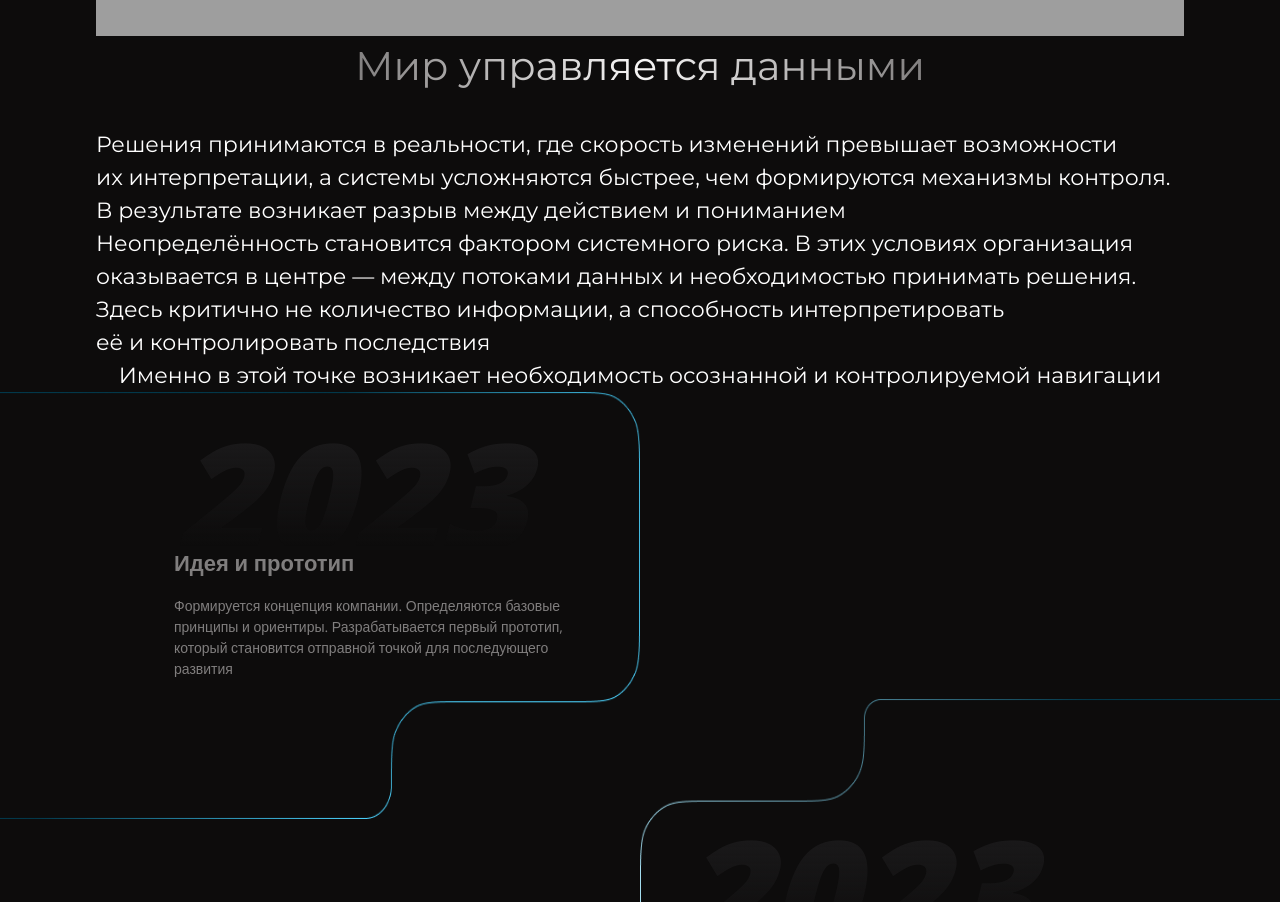
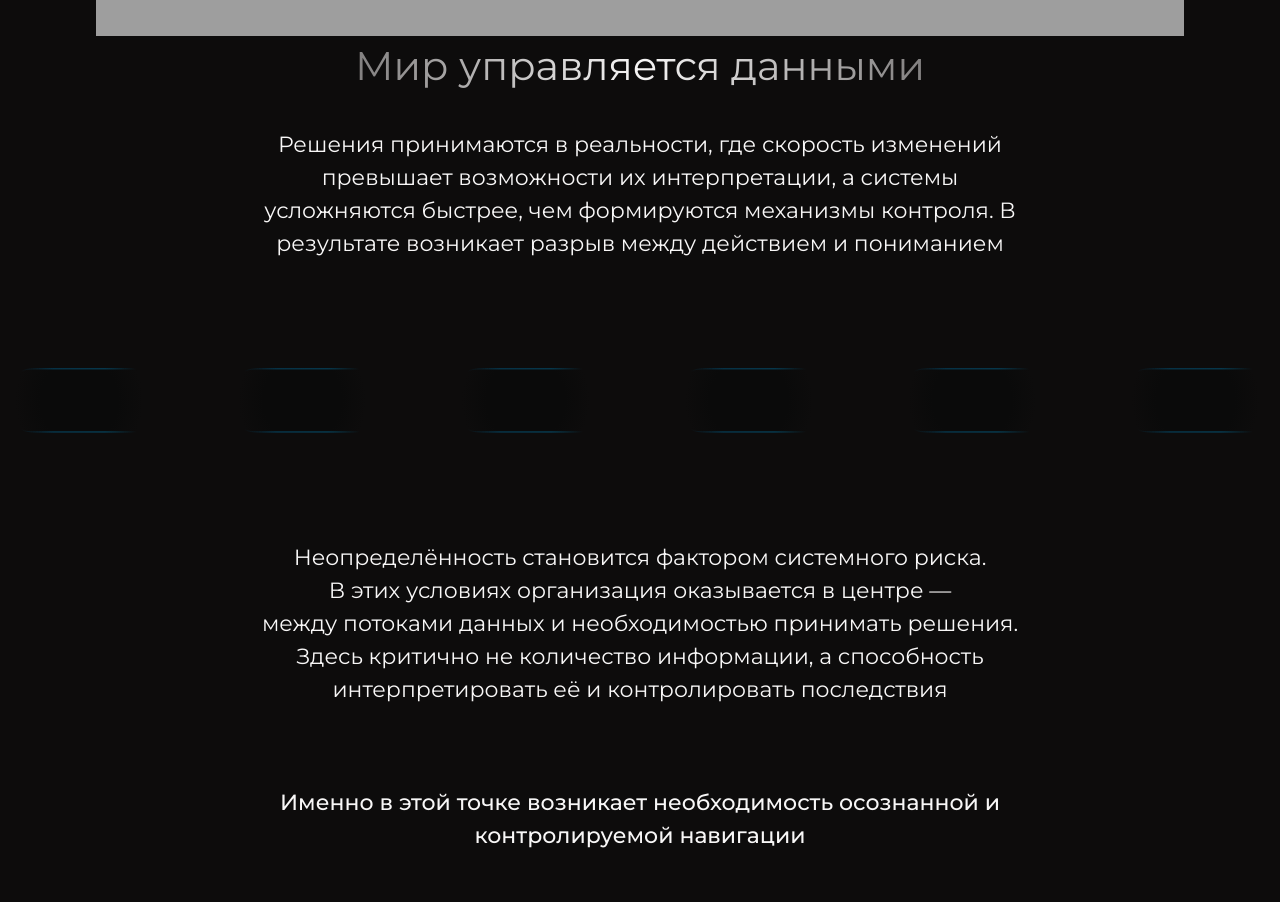
Before and after one commit to aaaasmirnova/Corporate-Website_INN-SYS, a Next.js app: page /en/about in a window 1280 px wide. Shown: the part 1140-2042 px from the top of the page. Built offline with nearby package versions, Linux system fonts and the light colour scheme; grey boxes are pictures that could not be loaded.

Commit message:
feat:add video

```diff
--- a/components/about/AboutPhilosophy.tsx
+++ b/components/about/AboutPhilosophy.tsx
@@ -1,26 +1,125 @@
+"use client";
+import Image from "next/image";
+import { useEffect, useRef, useState } from "react";
+
 export const AboutPhilosophy = () => {
+  const videoRef = useRef<HTMLVideoElement>(null);
+  const isPlayingRef = useRef(false);
+  const hasEndedRef = useRef(false);
+
+  useEffect(() => {
+    const handleScroll = () => {
+      const scrollPosition = window.scrollY;
+      const documentHeight =
+        document.documentElement.scrollHeight - window.innerHeight;
+      const scrollPercentage = (scrollPosition / documentHeight) * 100;
+
+      if (scrollPercentage >= 25 && videoRef.current) {
+        // Если видео закончилось, перематываем на начало и сбрасываем флаг
+        if (videoRef.current.ended || hasEndedRef.current) {
+          videoRef.current.currentTime = 0;
+          hasEndedRef.current = false;
+          isPlayingRef.current = false;
+        }
+
+        // Запускаем видео, если оно не играет
+        if (!isPlayingRef.current && !videoRef.current.ended) {
+          const playPromise = videoRef.current.play();
+          if (playPromise !== undefined) {
+            playPromise
+              .then(() => {
+                isPlayingRef.current = true;
+              })
+              .catch((error) => {
+                console.log("Playback prevented:", error);
+                isPlayingRef.current = false;
+              });
+          }
+        }
+      } else if (
+        scrollPercentage < 25 &&
+        videoRef.current &&
+        isPlayingRef.current
+      ) {
+        // Ставим на паузу только если видео играет
+        videoRef.current.pause();
+        isPlayingRef.current = false;
+      }
+    };
+
+    window.addEventListener("scroll", handleScroll);
+    return () => window.removeEventListener("scroll", handleScroll);
+  }, []);
+
   return (
     <section className="flex flex-col items-center text-white bg-neutral-black-elbrus">
-      <h2 className="gradient-text text-[24px] md:text-[32px] lg:text-[40px] leading-[150%] font-heading mb-8 md:mb-12 lg:mb-8">
+      <h2 className="gradient-text text-[24px] md:text-[32px] lg:text-[40px] leading-[150%] font-heading mb-8 md:mb-12 lg:mb-8 text-center ">
         Мир управляется данными
       </h2>
-      <p className="text-[14px] md:text-[16px] lg:text-[22px] leading-[150%] font-heading">
-        Решения принимаются в реальности, где скорость изменений превышает
-        возможности их интерпретации, а системы усложняются быстрее,
-        чем формируются механизмы контроля. В результате возникает разрыв
-        между действием и пониманием
+      <p className="relative text-neutral-bright-beginning text-[14px] md:text-[16px] lg:text-[22px] leading-[150%] font-heading md:w-[553px] lg:w-[790px] text-center mb-[159px] md:mb-[184px] lg:mb-[281px]">
+        Решения принимаются в реальности, где скорость изменений превышает
+        возможности их интерпретации, а системы усложняются быстрее, чем
+        формируются механизмы контроля. В результате возникает разрыв между
+        действием и пониманием
       </p>
-      <p className="text-[14px] md:text-[16px] lg:text-[22px] leading-[150%] font-heading">
-        Неопределённость становится фактором системного риска. В этих условиях
-        организация оказывается в центре — между потоками данных
-        и необходимостью принимать решения. Здесь критично не количество
-        информации, а способность интерпретировать её и контролировать
-        последствия
+      <div className="absolute left-0 right-0 flex justify-center pointer-events-none top-[758px] md:top-[910px] lg:top-[1540px] top-1/2 -translate-y-1/2">
+        <Image
+          src="/icons/about_company_frame.svg"
+          alt="Frame"
+          width={1439}
+          height={153}
+          className="object-contain w-full"
+          priority
+        />
+      </div>
+      <p className="text-neutral-bright-beginning text-[14px] md:text-[16px] lg:text-[22px] leading-[150%] font-heading  lg:w-[770px] text-center mb-8 md:mb-12 lg:mb-20">
+        Неопределённость становится фактором системного риска.
+        <br className="hidden md:block" />В этих условиях организация
+        оказывается в центре — <br className="block md:hidden lg:block" />
+        между потоками данных
+        <br className="block lg:hidden" /> и необходимостью принимать решения.
+        Здесь критично не количество <br className="block md:hidden" />
+        информации,
+        <br className="hidden md:block lg:hidden" /> а способность
+        интерпретировать её и контролировать последствия
       </p>
-      <p className="text-[14px] md:text-[16px] lg:text-[22px] leading-[150%] font-heading">
-        Именно в этой точке возникает необходимость осознанной и контролируемой
+      <p className="text-neutral-bright-beginning text-[18px] md:text-[20px] lg:text-[22px] leading-[150%] font-heading font-medium md:font-semibold lg:font-medium md:w-[650px]  lg:w-[770px] text-center mb-19.5 md:mb-20 lg:mb-24">
+        Именно в этой точке возникает необходимость осознанной и контролируемой
         навигации
       </p>
+
+      {/* <Image
+        src="/icons/about-philosophy-block.svg"
+        alt="Инноватика Systems"
+        width={1235}
+        height={816}
+        className="object-cover object-center"
+        priority
+      /> */}
+      <div className="relative w-full flex justify-center px-4 md:px-8 lg:px-0 ">
+        <div className="w-full max-w-[1440px]">
+          <video
+            ref={videoRef}
+            className="w-full h-auto"
+            poster="/icons/about-philosophy-block.svg"
+            muted
+            playsInline
+            onEnded={() => {
+              hasEndedRef.current = true;
+              isPlayingRef.current = false;
+            }}
+            onPause={() => {
+              isPlayingRef.current = false;
+            }}
+            onPlay={() => {
+              isPlayingRef.current = true;
+              hasEndedRef.current = false;
+            }}
+          >
+            <source src="/videos/lines1440.mp4" type="video/mp4" />
+          </video>
+        </div>
+      </div>
     </section>
   );
 };
```
